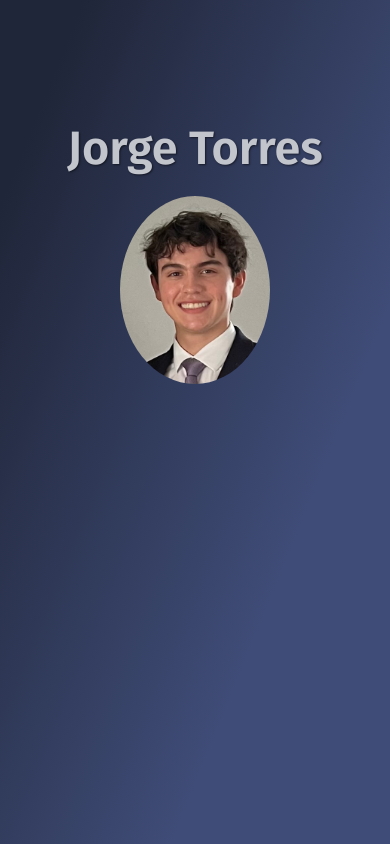
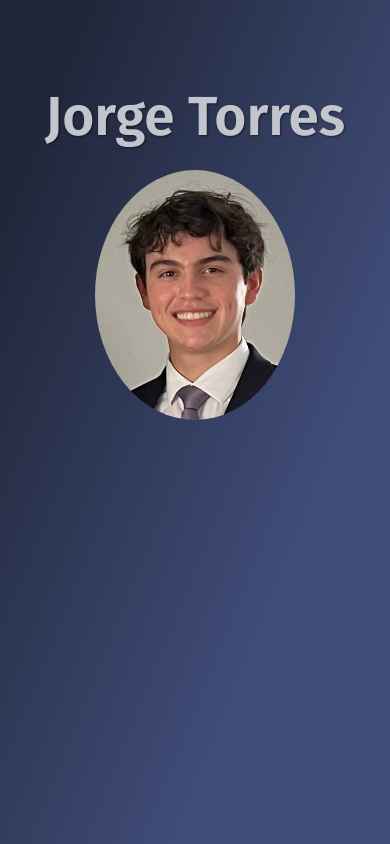
Before and after one commit to jorgetorres2287/jorgetorres2287.github.io, a plain HTML site: page index.html in a window 390 px wide. Drawn offline with Linux system fonts and the light colour scheme.

Commit message:
added flexible changes to picture and name

```diff
--- a/style.css
+++ b/style.css
@@ -11,7 +11,7 @@ body {
 }
 
 .bobbing-name {
-    font-size: 80px;
+    font-size: 70px;
     font-weight: bold;
     animation: bobbing 2s ease-in-out infinite;
     text-shadow: 1px 1px 1px rgba(0, 0, 0, 0.5);
@@ -20,8 +20,8 @@ body {
 
 .index-me {
     border-radius: 50%;
-    width: 200px;
-    height: 250px;
+    width: 250px;
+    height: 290px;
     margin-top: -320px;
 }
 
@@ -36,30 +36,30 @@ body {
 
 @media screen and (max-width: 768px) {
     .bobbing-name {
-        font-size: 70px; /* Smaller font size on mobile */
+        font-size: calc(10px + 9.5vw); /* Smaller font size on mobile */
         animation: bobbing 1s ease-in-out infinite; /* Faster animation on mobile */
         text-shadow: 1px 1px 2px rgba(0, 0, 0, 0.5); /* Smaller text shadow on mobile */
     }
 
     .index-me {
         border-radius: 50%;
-        width: 150px;
-        height: 188px;
+        width: 250px;
+        height: 290px;
         margin-top: -320px;
     }
 }
 
 @media screen and (max-width: 431px) {
     .bobbing-name {
-        font-size: 12vw; /* Smaller font size on mobile */
+        font-size: calc(16px + 10vw); /* Smaller font size on mobile */
         animation: bobbing 1s ease-in-out infinite; /* Faster animation on mobile */
         text-shadow: 1px 1px 2px rgba(0, 0, 0, 0.5); /* Smaller text shadow on mobile */
     }
 
     .index-me {
         border-radius: 50%;
-        width: 150px;
-        height: 188px;
+        width: 200px;
+        height: 250px;
         margin-top: -320px;
     }
 }
```
